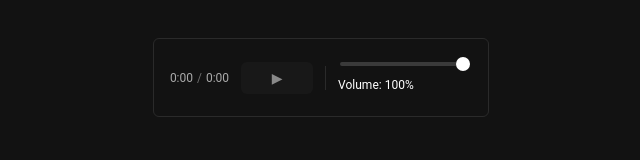
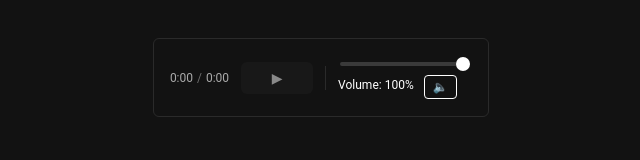
Before and after one commit to matetocoti/music-player, a React (Vite) app: page /player/1 in a window 1280 px wide. Shown: the part 347-507 px from the top of the page, without its empty margins (319-959 px from the left). Built offline with nearby package versions, Linux system fonts and the light colour scheme; no server answers.

Commit message:
feat(player): add mute/unmute button with visual state

```diff
--- a/src/components/Controler/VolumeBar/VolumeBar.css
+++ b/src/components/Controler/VolumeBar/VolumeBar.css
@@ -81,6 +81,28 @@
     color: var(--color-text);
 }
 
+
+.volume-info {
+    display: flex;
+    align-items: center;
+    gap: 10px;
+}
+
+.volume-mute-btn {
+    padding: 4px 8px;
+    font-size: 12px;
+    color: var(--color-text);
+    background-color: transparent;
+    border: 1px solid var(--color-text);
+    border-radius: 4px;
+    cursor: pointer;
+    transition: background-color 0.15s ease, color 0.15s ease;
+}
+.volume-mute-btn:hover {
+    background-color: var(--color-text);
+    color: var(--color-track);
+}
+
 @media (max-width: 600px) {
   .volume-display {
     display: none;
--- a/src/components/Controler/VolumeBar/index.tsx
+++ b/src/components/Controler/VolumeBar/index.tsx
@@ -4,9 +4,11 @@ import "./VolumeBar.css";
 interface VolumeBarProps {
   volume: number;
   onVolumeChange: (newVolume: number) => void;
+  onMuteToggle?: () => void;
 }
 
-const VolumeBar = ({ volume, onVolumeChange }: VolumeBarProps) => {
+const VolumeBar = ({ volume, onVolumeChange, onMuteToggle }: VolumeBarProps) => {
+  const muteUnicode = volume > 0 ? "\u{1F508}" : "\u{1F507}";
 
   const handleChange = (event: React.ChangeEvent<HTMLInputElement>) => {
     onVolumeChange(Number(event.target.value));
@@ -24,7 +26,12 @@ const VolumeBar = ({ volume, onVolumeChange }: VolumeBarProps) => {
         onChange={handleChange}
         aria-label="Volume Control"
       />
-      <p className="volume-display">Volume: {volume}%</p>
+      <div className="volume-info">
+        <p className="volume-display">Volume: {volume}%</p>
+        <button className="volume-mute-btn" onClick={onMuteToggle}>
+          {muteUnicode}
+        </button>
+      </div>
     </div>
   );
 };
--- a/src/components/Controler/index.tsx
+++ b/src/components/Controler/index.tsx
@@ -14,9 +14,10 @@ interface ControlerProps {
   duration: number;
   onTogglePlay: () => void;
   onVolumeChange: (volume: number) => void;
+  onMuteToggle: () => void;
 }
 
-const Controler = ( { playing, disabled, volume, currentTime, duration, onTogglePlay, onVolumeChange}: ControlerProps) => {
+const Controler = ( { playing, disabled, volume, currentTime, duration, onTogglePlay, onVolumeChange, onMuteToggle}: ControlerProps) => {
   return (
     <div className="controler">
       <TimeCounter currentTime={currentTime} duration={duration} />
@@ -29,6 +30,7 @@ const Controler = ( { playing, disabled, volume, currentTime, duration, onToggle
       <VolumeBar
         volume={volume}
         onVolumeChange={onVolumeChange}
+        onMuteToggle={onMuteToggle}
       />
     </div>
   );
--- a/src/pages/Player/index.tsx
+++ b/src/pages/Player/index.tsx
@@ -10,6 +10,7 @@ import Controler from "../../components/Controler";
 
 import "./Player.css";
 
+// Define the interface for the YouTube player controls
 type YTControls = {
   play: () => void;
   pause: () => void;
@@ -39,6 +40,9 @@ const PlayerPage = () => {
   //#endregion
 
   //#region Effects
+
+
+  // Resolve video ID when song changes
   useEffect(() => {
     if (!song) return;
 
@@ -74,6 +78,7 @@ const PlayerPage = () => {
       cancelled = true;
     };
   }, [song]);
+  // Update duration when video ID changes
   useEffect(() => {
   if (!videoId || !ytRef.current) return;
     const timeout = setTimeout(() => {
@@ -85,6 +90,7 @@ const PlayerPage = () => {
 
     return () => clearTimeout(timeout);
   }, [videoId]);
+  // Update current time every 500ms when playing
   useEffect(() => {
     if (!playing || !ytRef.current) return;
 
@@ -97,6 +103,7 @@ const PlayerPage = () => {
 
     return () => clearInterval(interval);
   }, [playing]);
+
   //#endregion
 
   //#region Handlers
@@ -116,6 +123,19 @@ const PlayerPage = () => {
     setVolume(newVolume);
     ytRef.current?.setVolume?.(newVolume);
   };
+
+  const handleMuteToggle = () => {
+    if (volume > 0) {
+      setVolume(0);
+      ytRef.current?.setVolume?.(0);
+    } else {
+      setVolume(100);
+      ytRef.current?.setVolume?.(100);
+    }
+  };
+
+
+
   //#endregion
 
   //#region Render
@@ -137,6 +157,7 @@ const PlayerPage = () => {
         onVolumeChange={handleVolumeChange}
         currentTime={currentTime}
         duration={duration}
+        onMuteToggle={handleMuteToggle}
       />
       <Powered provider="YouTube" url="https://www.youtube.com/" />
     </main>
```
Lines whose indentation alone changed are shown as unchanged.
